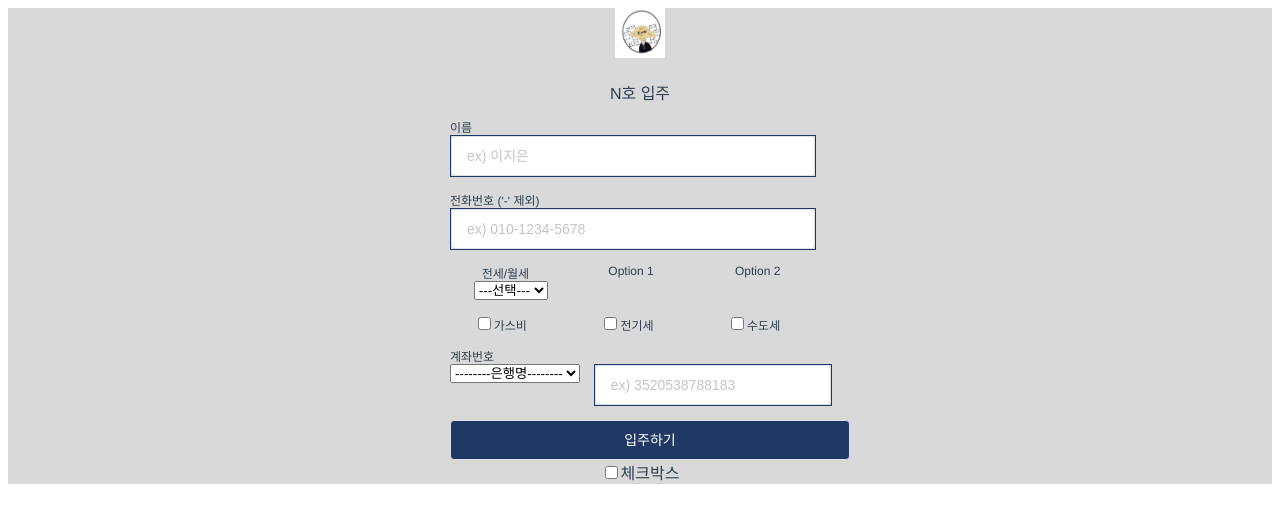
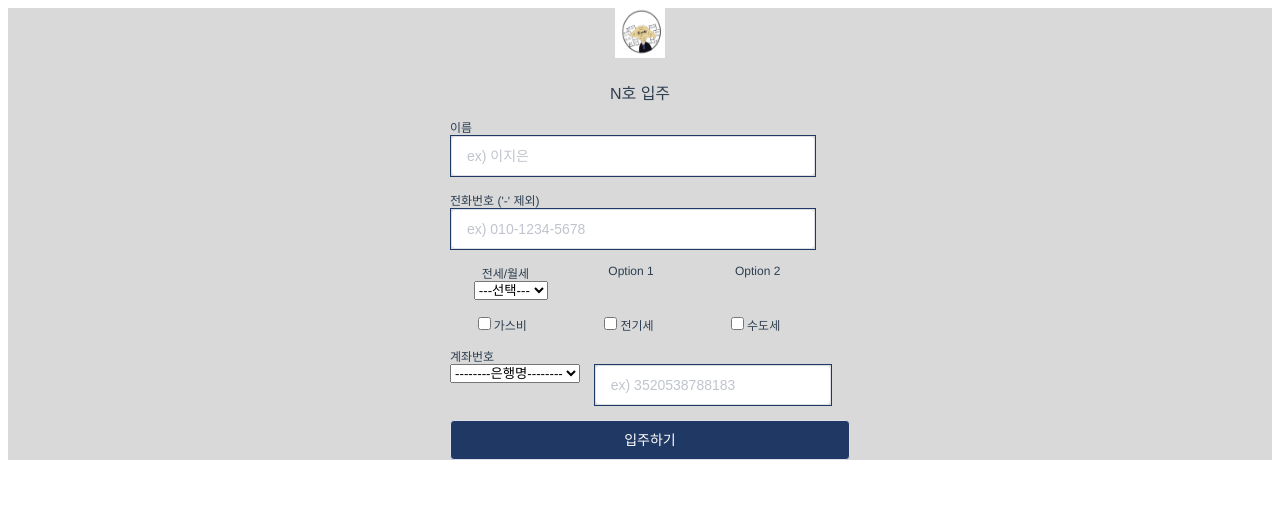
Before and after one commit to houseelfdobby/dobby_front, a Vue app: page /enroll in a window 1280 px wide. Shown: the top 522 px of the page. Built offline with nearby package versions, Linux system fonts and the light colour scheme.

Commit message:
Update Enroll.vue

```diff
--- a/src/views/Enroll.vue
+++ b/src/views/Enroll.vue
@@ -166,10 +166,6 @@
         </div>
       </div>
     </div>
-    <div class="Enroll-Checks">
-      <input type="checkbox" id="ex_chk3" />
-      <label for="ex_chk3">체크박스</label>
-    </div>
   </div>
 </template>
 
```
